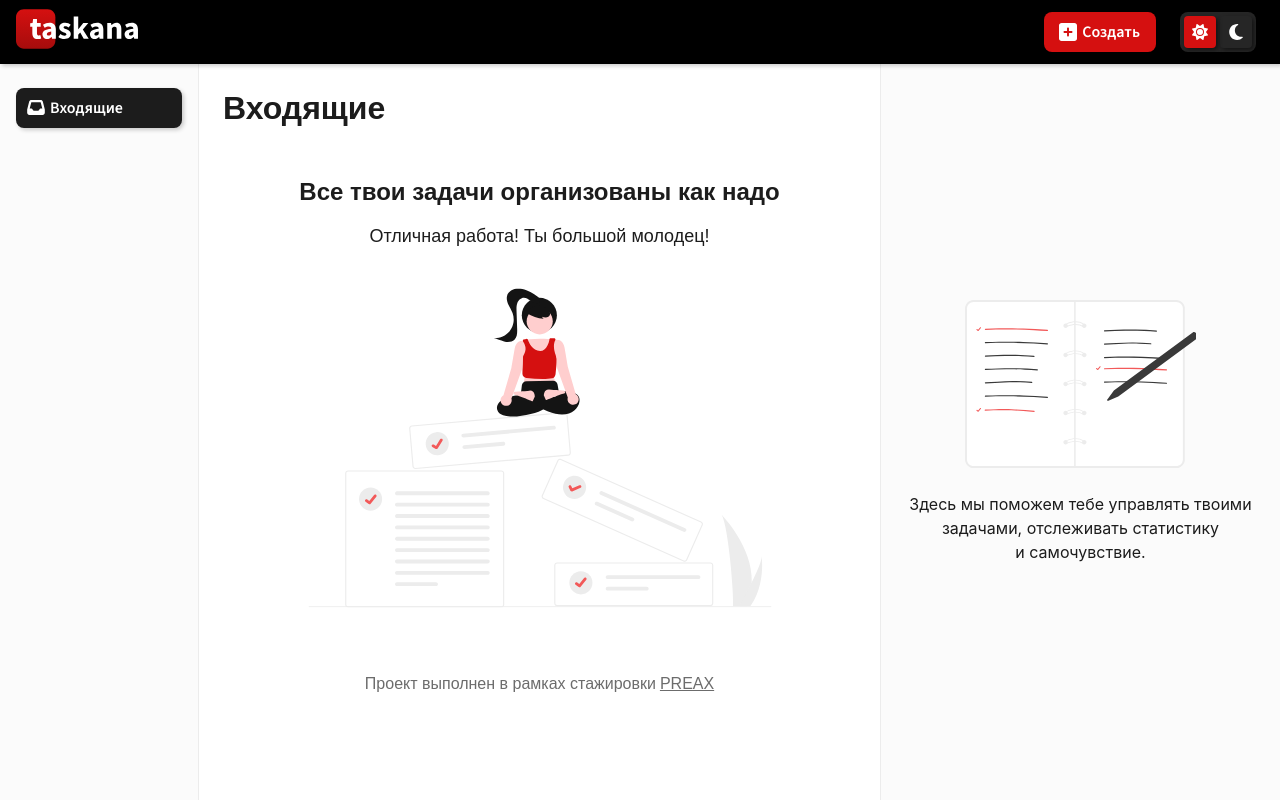
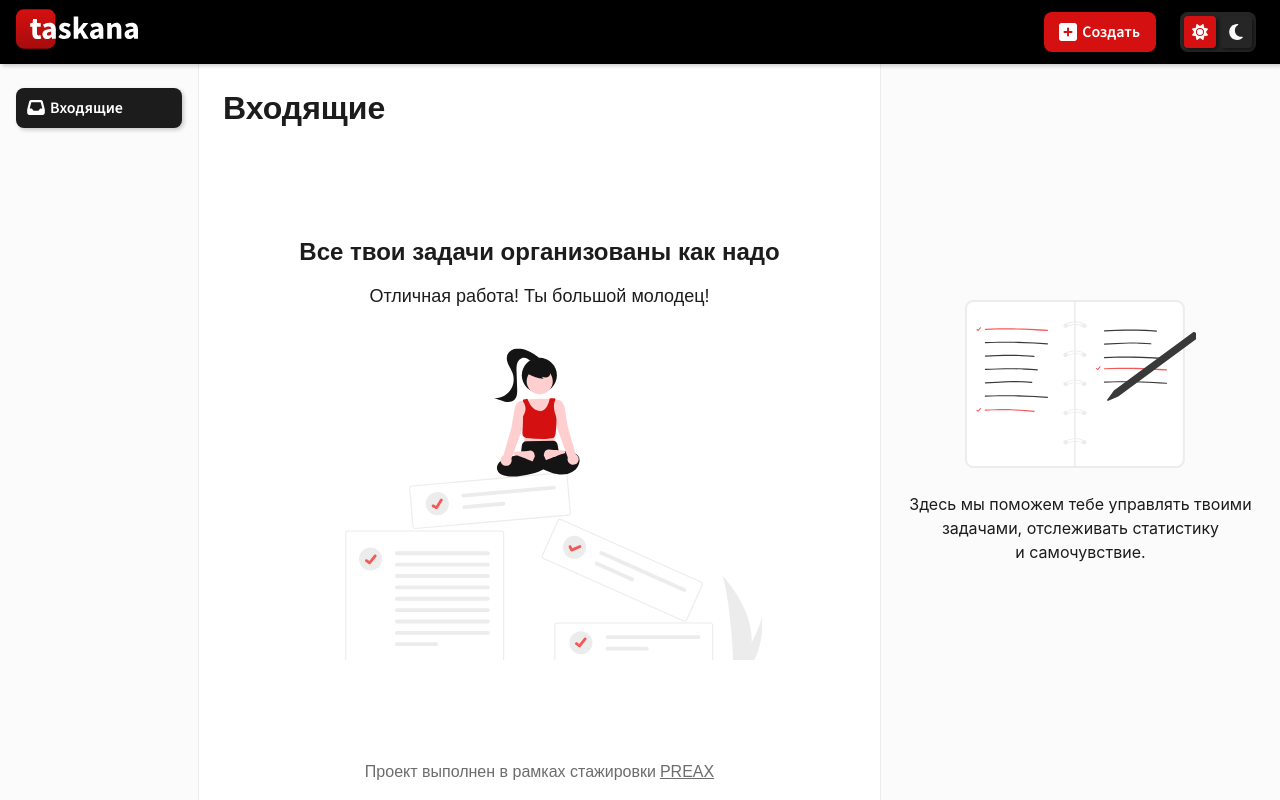
Before and after one commit to VitalGa/TaskanaApp, a React (Vite) app: page / in a window 1280 px wide. Built offline with nearby package versions, Linux system fonts and the light colour scheme; a web font is replaced by a local one.

Commit message:
The footer was pressed to the bottom.

```diff
--- a/src/components/containerHeader/containerHeader.module.css
+++ b/src/components/containerHeader/containerHeader.module.css
@@ -5,6 +5,6 @@
 
 @media (min-width: 1920px) {
   .containerHeader {
-    padding-left: 162px;
+    padding-left: 185px;
   }
 }
--- a/src/components/containerText/containerText.module.css
+++ b/src/components/containerText/containerText.module.css
@@ -4,6 +4,6 @@
 
 @media (min-width: 1920px) {
   .containerText {
-    padding-top: 208px;
+    /* padding-top: 208px; */
   }
 }
--- a/src/components/footer/footer.module.css
+++ b/src/components/footer/footer.module.css
@@ -1,6 +1,7 @@
 .footer {
   color: var(--neutral-600);
   padding: var(--spacing-md) var(--spacing-lg);
+  margin-top: auto;
 }
 
 .footer__link {
--- a/src/pages/incomingTasks/incomingTasks.module.css
+++ b/src/pages/incomingTasks/incomingTasks.module.css
@@ -1,5 +1,20 @@
 .incomingTasks {
   overflow: hidden;
+  gap: 60px;
+  height: 100%;
+  display: flex;
+  flex-direction: column;
+}
+
+@media (min-width: 1600px) {
+  .incomingTasks {
+    gap: 100px;
+  }
+}
+@media (min-width: 1920px) {
+  .incomingTasks {
+    gap: 192px;
+  }
 }
 
 .incomingTasks > :nth-child(2) {
```
Also changed, not shown: jsconfig.json (added, +8 -0 lines).
